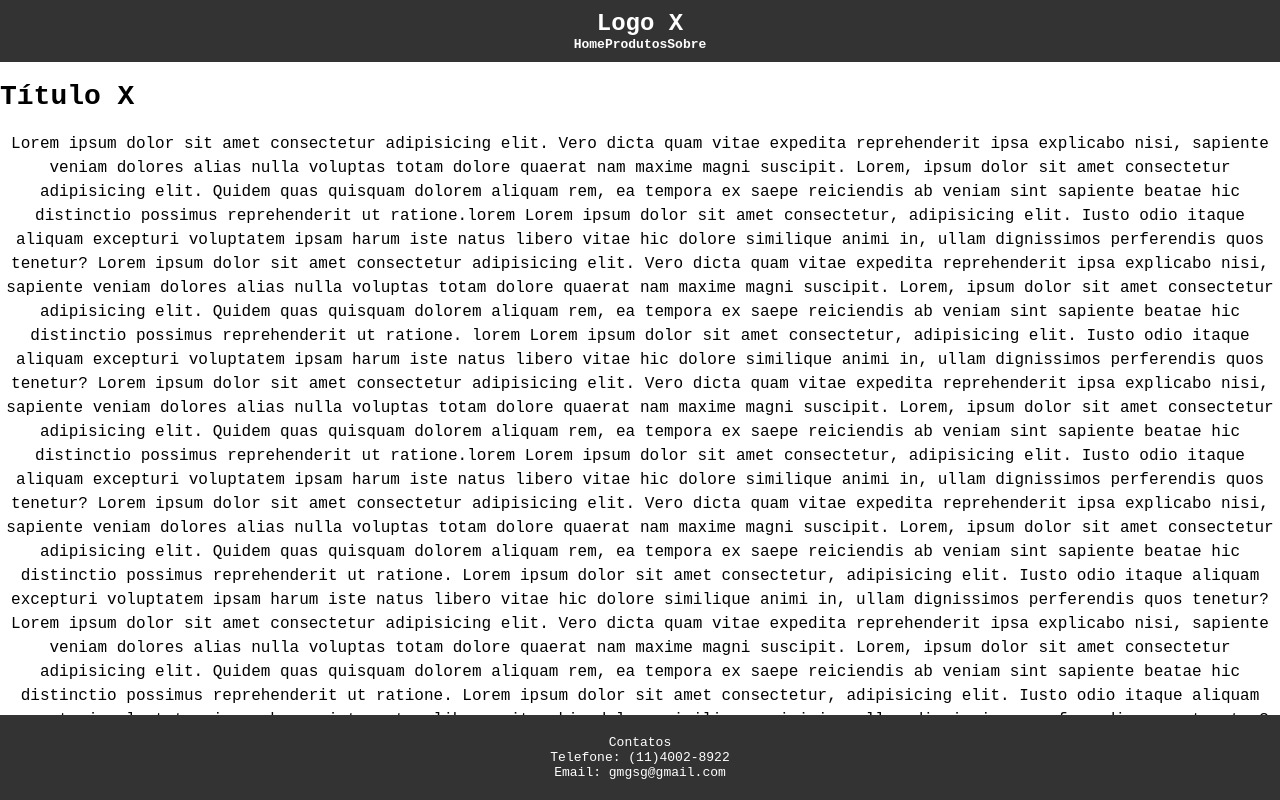
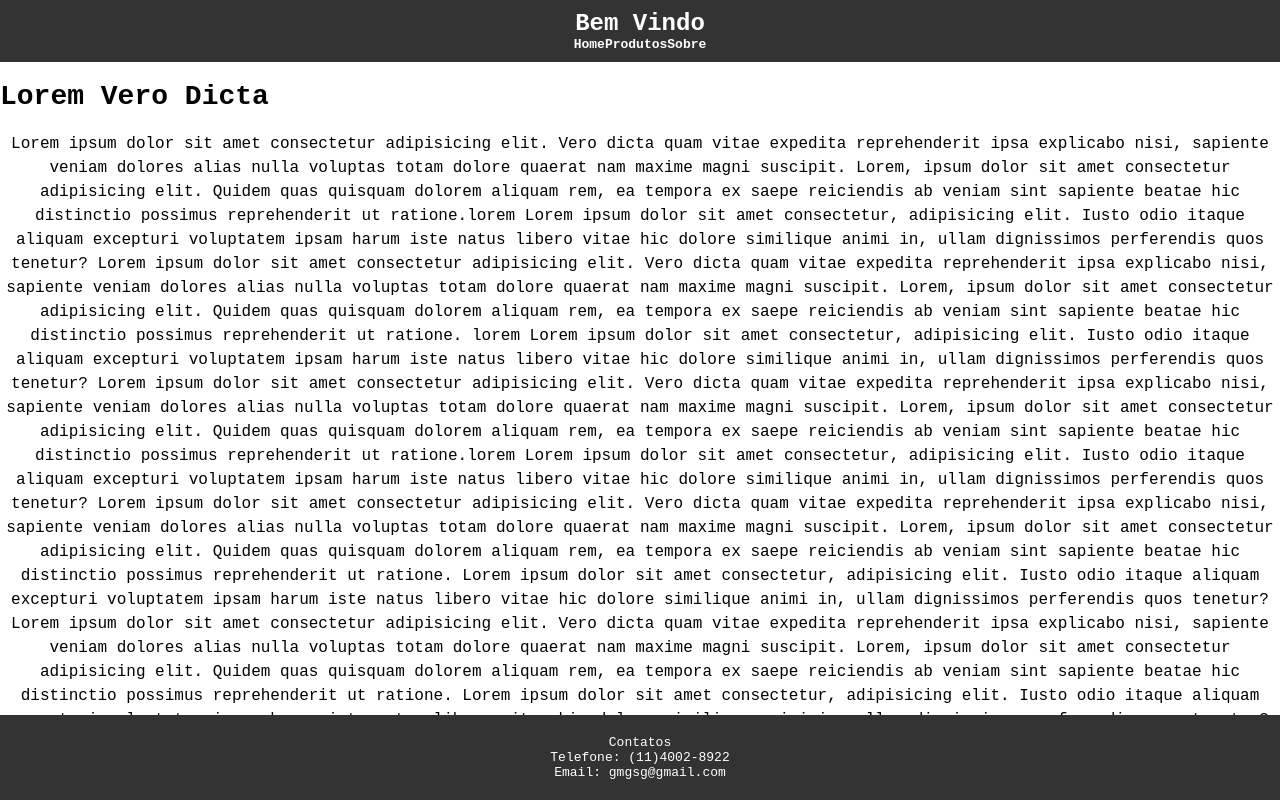
Before and after one commit to Biettt/PROJETO1, a React (Vite) app: page / in a window 1280 px wide. Shown: the top 800 px of the page. Built offline with nearby package versions, Linux system fonts and the light colour scheme.

Commit message:
importando css

```diff
--- a/src/Footer.jsx
+++ b/src/Footer.jsx
@@ -1,5 +1,5 @@
 import {} from 'react'
-import './css/style.css'
+import './App.css'
 
 function Footer(){
 
--- a/src/Home.jsx
+++ b/src/Home.jsx
@@ -1,11 +1,11 @@
 import {} from 'react'
-import './css/style.css'
+import './App.css'
 
 function Home(){
 
     return(
         <>
-        <h1>Título X</h1>
+        <h1>Lorem Vero Dicta</h1>
 
         <p>Lorem ipsum dolor sit amet consectetur adipisicing elit. Vero dicta quam vitae expedita reprehenderit ipsa explicabo nisi, sapiente
             veniam dolores alias nulla voluptas totam dolore quaerat nam maxime magni suscipit. Lorem, ipsum dolor sit amet consectetur
--- a/src/Nav.jsx
+++ b/src/Nav.jsx
@@ -1,5 +1,5 @@
 import {} from 'react'
-import './css/style.css'
+import './App.css'
 import { NavLink } from 'react-router-dom'
 
 function Nav(){
@@ -7,7 +7,7 @@ function Nav(){
     return(
         <>
         <header className='menu'>
-            <h1 id='menu-logo'>Logo X</h1>
+            <h1 id='menu-logo'>Bem Vindo</h1>
             <nav id='menu-nav'>
                 <ul>
                     <NavLink to='Home' id='tlink'>Home</NavLink>
--- a/src/Produtos.jsx
+++ b/src/Produtos.jsx
@@ -1,5 +1,5 @@
 import {} from 'react'
-import './css/style.css'
+import './App.css'
 
 function Produtos(){
 
--- a/src/Sobre.jsx
+++ b/src/Sobre.jsx
@@ -1,5 +1,5 @@
 import {} from 'react'
-import './css/style.css'
+import './App.css'
 
 function Sobre(){
 
```
Also changed, not shown: src/css/style.css (deleted).
